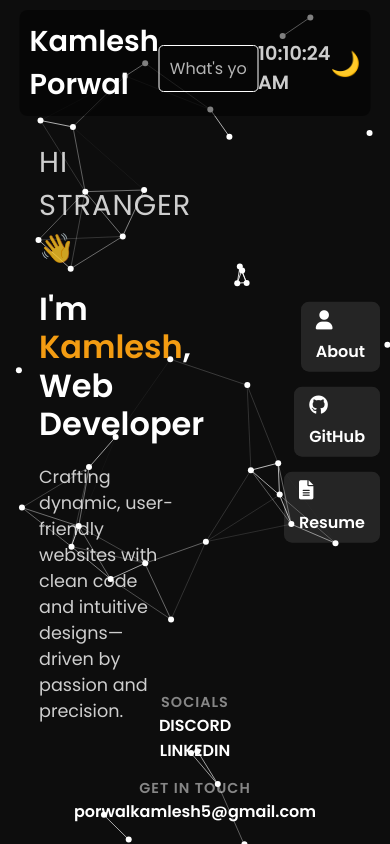
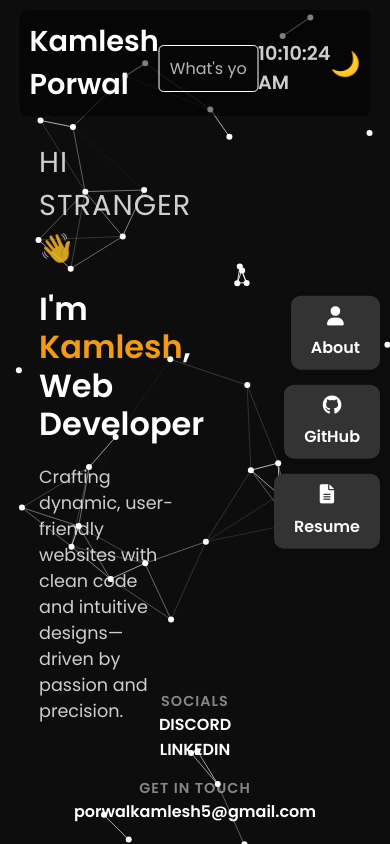
Before and after one commit to kamleshp214/kamleshp214.github.io, a plain HTML site: page index.html in a window 390 px wide. Drawn offline with nearby package versions, Linux system fonts and the light colour scheme.

Commit message:
Update style.css

```diff
--- a/style.css
+++ b/style.css
@@ -534,3 +534,70 @@ body.light-mode .folder-link {
         margin-top: 10px;
     }
 }
+/* ====== Button Container ====== */
+.bottom-section {
+    display: flex;
+    justify-content: center;
+    gap: 1rem; /* Adjust spacing between buttons */
+    margin-top: 20px;
+  }
+
+  .folder {
+    display: flex;
+    align-items: center;
+    justify-content: center;
+    background-color: #333;
+    padding: 10px 20px; /* Adds padding around the button */
+    border-radius: 10px; /* Rounded corners */
+    box-shadow: 0px 4px 8px rgba(0, 0, 0, 0.2); /* Subtle shadow for depth */
+    transition: background-color 0.3s ease, box-shadow 0.3s ease;
+  }
+
+  /* Hover effect for the button */
+  .folder:hover {
+    background-color: #f39c12;
+    box-shadow: 0px 8px 16px rgba(0, 0, 0, 0.3); /* Enhance shadow on hover */
+  }
+
+  /* ====== Icon and Text Spacing ====== */
+  .folder a {
+    display: flex;
+    align-items: center;
+    text-decoration: none;
+    color: white; /* Default color */
+    font-weight: bold;
+    gap: 1rem; /* Increase gap to create more space between the icon and text */
+  }
+
+  /* ====== Icon Style ====== */
+  .folder a i {
+    font-size: 20px; /* Adjust icon size */
+    margin-right: 10px; /* Space between icon and text */
+  }
+
+  /* ====== Hover Effects for Text and Icons ====== */
+  .folder a:hover {
+    color: black; /* Change text color on hover */
+    text-decoration: underline;
+  }
+
+  /* ====== Light Mode Adjustments ====== */
+  body.light-mode .folder {
+    background-color: #f1f1f1; /* Light background in light mode */
+  }
+
+  body.light-mode .folder a {
+    color: black; /* Default color in light mode */
+  }
+
+  body.light-mode .folder a:hover {
+    color: #f39c12; /* Adjust color in light mode on hover */
+  }
+
+  /* ====== Responsive Adjustments ====== */
+  @media (max-width: 768px) {
+    .bottom-section {
+      flex-direction: column;
+      align-items: center;
+    }
+  }
```
